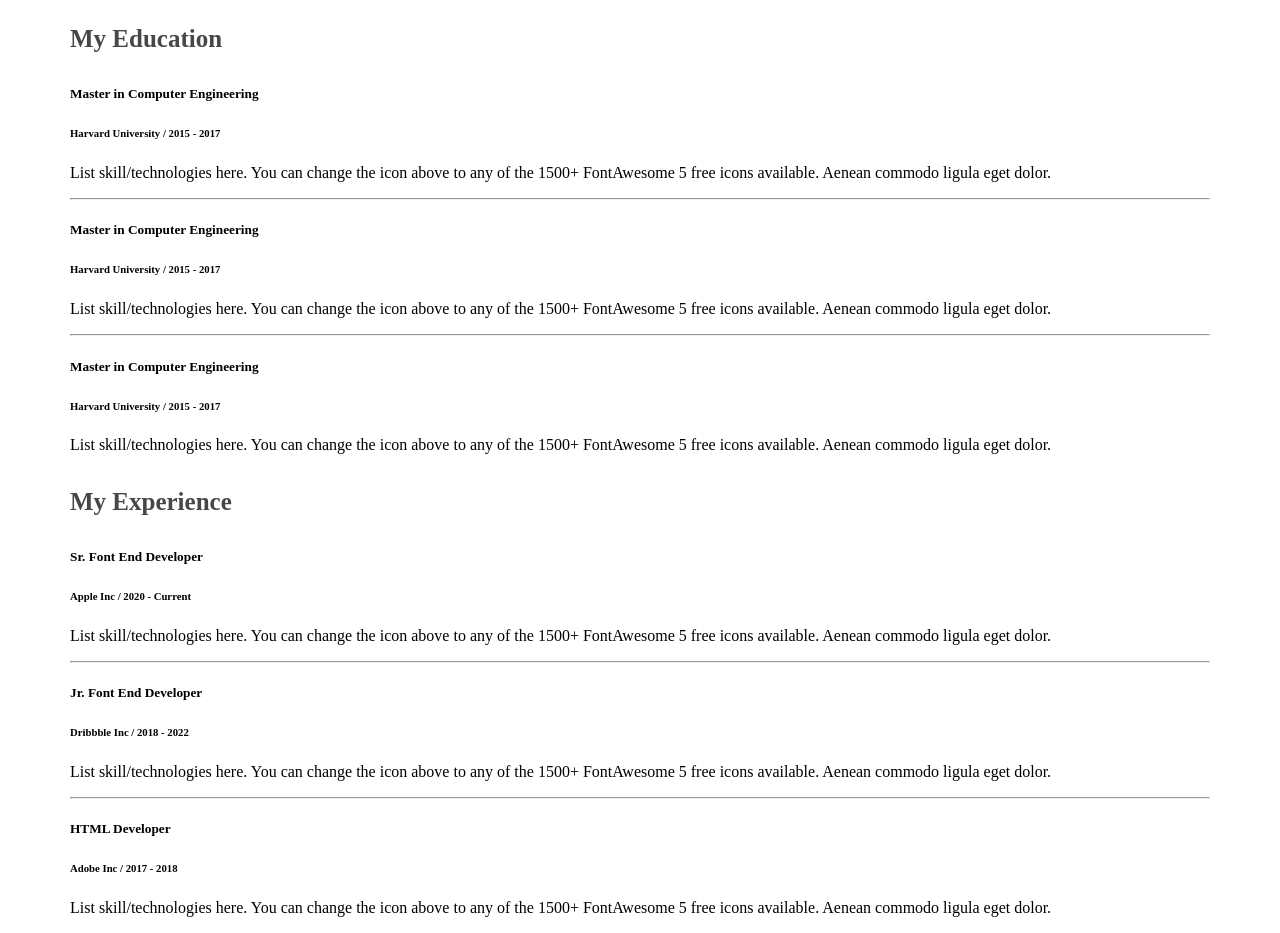
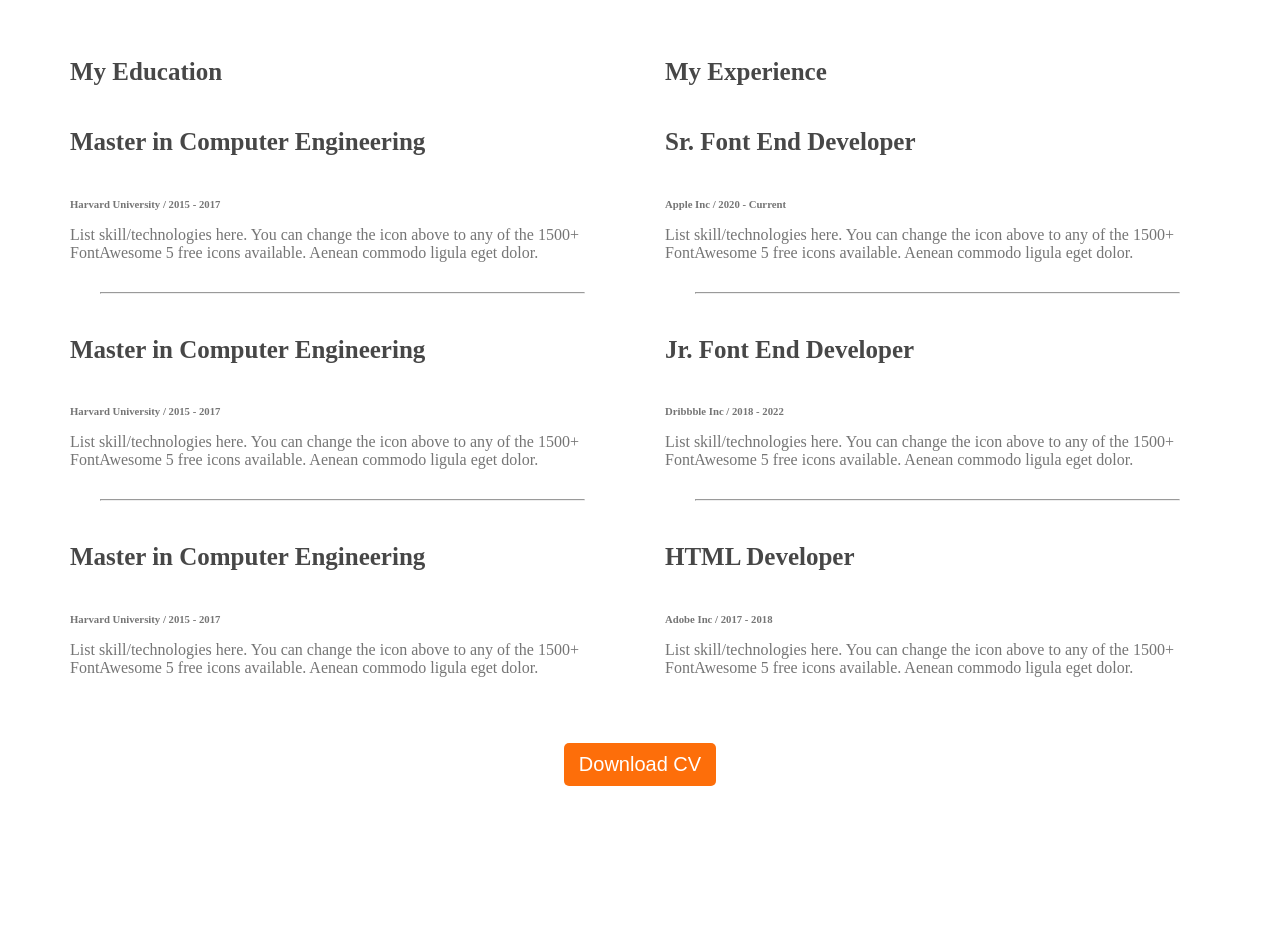
Before and after one commit to missionprogramming23/developping, a plain HTML site: page index.html in a window 1280 px wide. Shown: the part 1920-2853 px from the top of the page. After the commit the page ends 2714 px from the top, so only its background shows below. Drawn offline with Linux system fonts and the light colour scheme.

Commit message:
end resume

```diff
--- a/index.html
+++ b/index.html
@@ -161,6 +161,9 @@
 
                 </div>
             </div>
+            <div class="download-cv">
+                <button class="btn-primary">Download CV</button>
+            </div>
         </section>
     </main>
     <footer>
--- a/style/portfolio.css
+++ b/style/portfolio.css
@@ -117,3 +117,27 @@ box-shadow: 0px 6px 50px 0px rgba(0, 0, 0, 0.06);
 font-size: 25px;
 font-weight: 700;
 }
+.resume-container{
+    display: flex;
+    gap: 50px;
+}
+
+.resume-item-institute{
+    margin-bottom: 10px;
+    margin-top: 10px;
+}
+.resume-item-description, .resume-item-institute{
+    color: #757575;
+}
+.resume-item-title{
+    color: #474747;
+    font-size: 25px;
+    font-weight: 500px;
+}
+.resume-container hr{
+    margin: 30px;
+}
+.download-cv{
+    text-align: center;
+    margin-top: 50px;
+}
```
